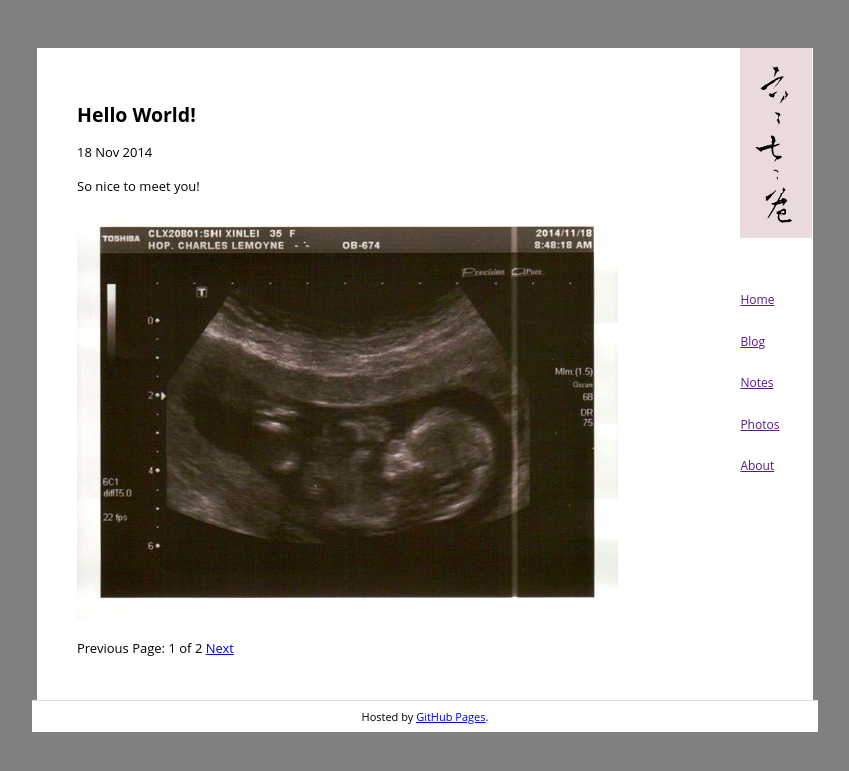
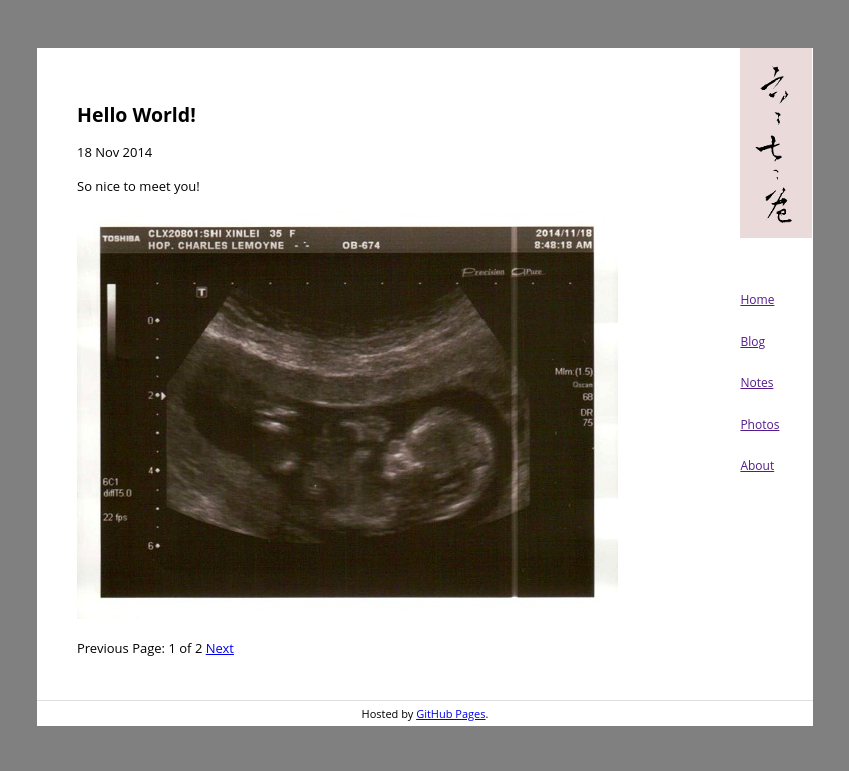
Before and after one commit to wangguanzhou/wangguanzhou.github.io, a Jekyll site: the page built from index.html, in a window 1280 px wide. Shown: the top 771 px of the page, without its empty margins (215-1064 px from the left). Built offline with Jekyll 4.4.1, drawn with Linux system fonts in a browser that asks for light colours; the list of posts is cut into pages by our own code.

```diff
--- a/css/style.css
+++ b/css/style.css
@@ -59,7 +59,8 @@ body {
 .footer {
 	width: 776px;
 	margin: 0 auto;
-	padding: 5px;
+	padding-top: 2px;
+	padding-bottom: 2px;
 	background-color: #ffffff;
 	border-top: 1px solid #dedede;
 	text-align: center;
```
Also changed, not shown: _posts/2014-11-09-jai-4-ans.md (+1 -1 lines), _posts/2014-11-18-hello-77.md (+1 -1 lines).
